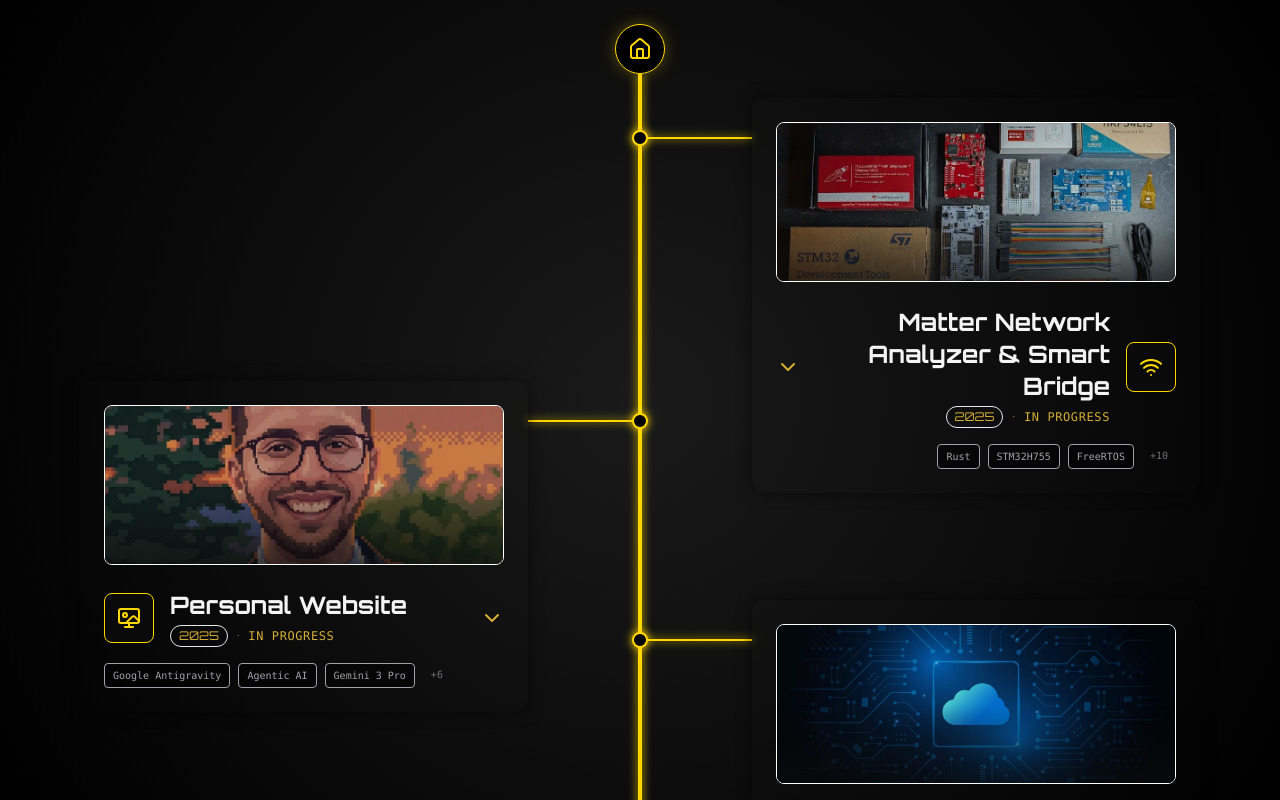
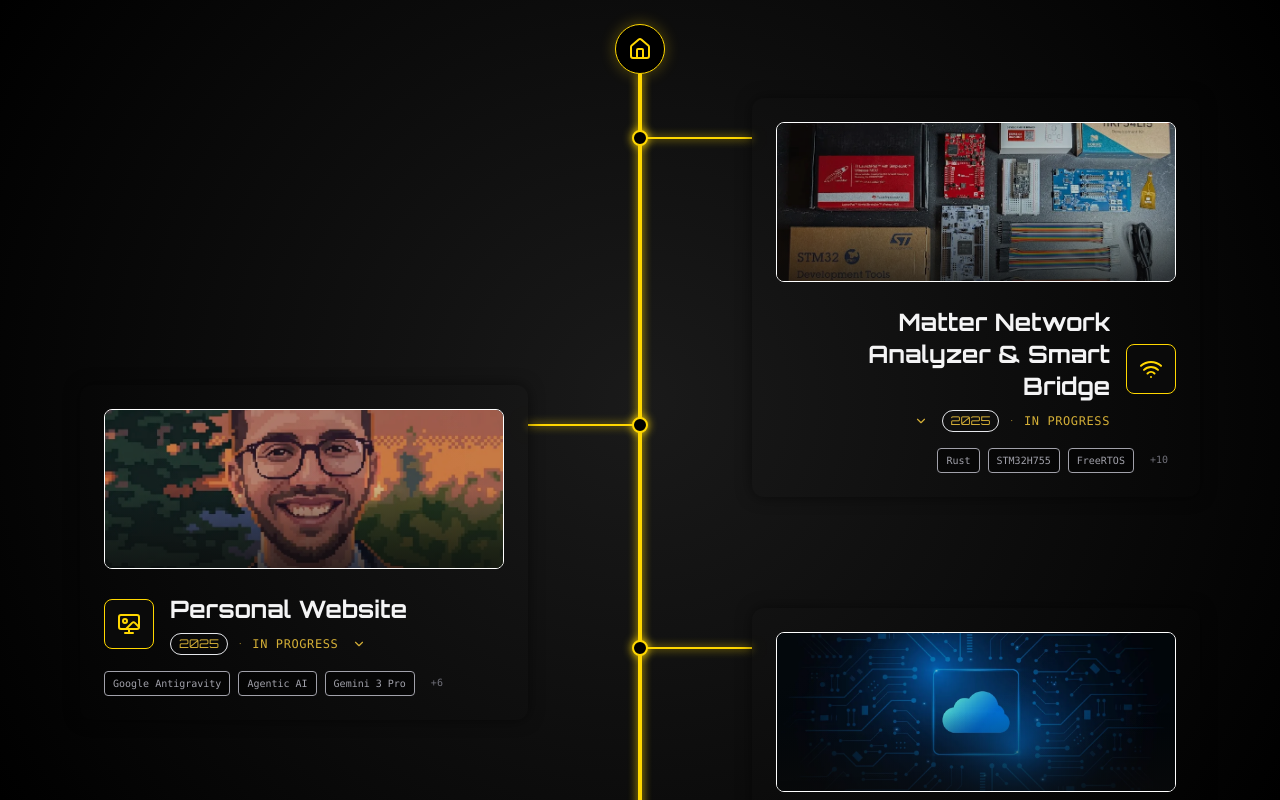
Before and after one commit to nspaine/nspaine.github.io, a React (Vite) app: page /portfolio in a window 1280 px wide. Built offline with nearby package versions, Linux system fonts and the light colour scheme.

Commit message:
style: refine mobile/desktop UI responsiveness and optimize critical rendering

```diff
--- a/index.html
+++ b/index.html
@@ -6,10 +6,53 @@
   <link rel="icon" type="image/svg+xml" href="/vite.svg" />
   <meta name="viewport" content="width=device-width, initial-scale=1.0" />
   <title>personal-website</title>
+  <link rel="preconnect" href="https://fonts.googleapis.com">
+  <link rel="preconnect" href="https://fonts.gstatic.com" crossorigin>
+  <link href="https://fonts.googleapis.com/css2?family=Orbitron:wght@400;500;700;900&display=block" rel="stylesheet">
+  <style>
+    body {
+      margin: 0;
+      padding: 0;
+      background-color: #050505;
+      overflow: hidden;
+    }
+
+    @keyframes squareWave {
+      0% {
+        transform: translateX(0);
+      }
+
+      100% {
+        transform: translateX(-50%);
+      }
+    }
+
+    .loader-wave {
+      animation: squareWave 2s linear infinite;
+    }
+  </style>
 </head>
 
 <body>
-  <div id="root"></div>
+  <div id="root">
+    <!-- Critical Loading Screen (Visible immediately) -->
+    <div
+      style="position: absolute; inset: 0; background-color: #050505; display: flex; flex-direction: column; align-items: center; justify-content: center; gap: 1.5rem; z-index: 9999;">
+      <div style="width: 16rem; height: 8rem; overflow: hidden; position: relative;">
+        <svg class="loader-wave" viewBox="0 0 400 100" preserveAspectRatio="none"
+          style="width: 200%; height: 100%; display: block;">
+          <path
+            d="M0,80 L0,20 L50,20 L50,80 L100,80 L100,20 L150,20 L150,80 L200,80 L200,20 L250,20 L250,80 L300,80 L300,20 L350,20 L350,80 L400,80"
+            fill="none" stroke="#FFD700" stroke-width="3" stroke-linecap="square"
+            style="filter: drop-shadow(0 0 8px rgba(255, 215, 0, 0.6));" />
+        </svg>
+      </div>
+      <p
+        style="color: #FFD700; font-size: 0.875rem; letter-spacing: 0.3em; font-family: 'Orbitron', sans-serif; text-transform: uppercase; margin: 0;">
+        ANALYZING SIGNALS...
+      </p>
+    </div>
+  </div>
   <script type="module" src="/src/main.jsx"></script>
 </body>
 
--- a/src/components/Portfolio/CircuitNode.jsx
+++ b/src/components/Portfolio/CircuitNode.jsx
@@ -13,7 +13,7 @@ const CircuitNode = ({ project, index, isLast }) => {
         visible: {
             opacity: 1,
             scale: 1,
-            transition: { duration: 0.5, delay: index * 0.1 }
+            transition: { duration: 0.25, delay: index * 0.05 }
         }
     };
 
@@ -79,7 +79,7 @@ const CircuitNode = ({ project, index, isLast }) => {
                     </div>
 
                     {/* Header: Icon + Title */}
-                    <div className={`flex items-center gap-4 ${isEven ? 'md:flex-row-reverse' : 'flex-row'}`}>
+                    <div className={`flex items-center gap-4 mb-2 ${isEven ? 'md:flex-row-reverse' : 'flex-row'}`}>
                         <div className="p-3 rounded-lg bg-[var(--bg-secondary)] border border-[var(--glass-border)] text-[var(--accent-color)] shrink-0">
                             {project.icon}
                         </div>
@@ -87,20 +87,47 @@ const CircuitNode = ({ project, index, isLast }) => {
                             <h3 className="text-xl md:text-2xl font-bold font-[Orbitron] text-zinc-100">
                                 {project.title}
                             </h3>
-                            <div className={`flex items-center text-xs text-[var(--text-secondary)] gap-2 mt-1 ${isEven ? 'md:justify-end' : ''}`}>
+                            {/* Desktop Meta (Inside Header) */}
+                            <div className={`hidden md:flex items-center text-xs text-[var(--text-secondary)] gap-1.5 mt-2 ${isEven ? 'md:justify-end' : ''}`}>
+                                {/* Toggle Arrow (Left for Right-Side Cards) */}
+                                {isEven && (
+                                    <div className={`transition-transform duration-300 ${isExpanded ? 'rotate-180' : ''} text-[var(--text-secondary)] mr-2`}>
+                                        <ChevronDown size={14} />
+                                    </div>
+                                )}
+
                                 <span className="px-2 py-0.5 rounded-full border border-[var(--text-secondary)]/30">
                                     {project.year}
                                 </span>
-                                <span className="hidden sm:inline-block">•</span>
-                                <span className="hidden sm:inline-block font-mono tracking-wider uppercase">
+                                <span className="inline-block mx-1 text-[var(--text-secondary)]/50">•</span>
+                                <span className="font-mono tracking-wider uppercase text-[10px] md:text-xs whitespace-nowrap">
                                     {project.status}
                                 </span>
+
+                                {/* Toggle Arrow (Right for Left-Side Cards) */}
+                                {!isEven && (
+                                    <div className={`transition-transform duration-300 ${isExpanded ? 'rotate-180' : ''} text-[var(--text-secondary)] ml-2`}>
+                                        <ChevronDown size={14} />
+                                    </div>
+                                )}
                             </div>
                         </div>
+                    </div>
 
-                        {/* Expand Toggle Icon */}
+                    {/* Mobile Meta (Outside Header) */}
+                    <div className={`flex md:hidden items-center justify-between text-xs text-[var(--text-secondary)] mb-4`}>
+                        <div className="flex items-center gap-1.5">
+                            <span className="px-2 py-0.5 rounded-full border border-[var(--text-secondary)]/30">
+                                {project.year}
+                            </span>
+                            <span className="inline-block mx-1 text-[var(--text-secondary)]/50">•</span>
+                            <span className="font-mono tracking-wider uppercase text-[10px] md:text-xs whitespace-nowrap">
+                                {project.status}
+                            </span>
+                        </div>
+                        {/* Toggle Arrow (Always Right on Mobile) */}
                         <div className={`transition-transform duration-300 ${isExpanded ? 'rotate-180' : ''} text-[var(--text-secondary)]`}>
-                            <ChevronDown />
+                            <ChevronDown size={16} />
                         </div>
                     </div>
 
@@ -141,7 +168,7 @@ const CircuitNode = ({ project, index, isLast }) => {
                                     </div>
 
                                     {/* Full Description */}
-                                    <p className={`text-zinc-300 text-sm leading-7 mb-6 ${isEven ? 'md:text-right' : 'md:text-left'}`}>
+                                    <p className={`text-zinc-300 font-mono text-xs md:text-sm leading-6 mb-6 ${isEven ? 'md:text-right' : 'md:text-left'}`}>
                                         {project.fullDescription}
                                     </p>
 
```
